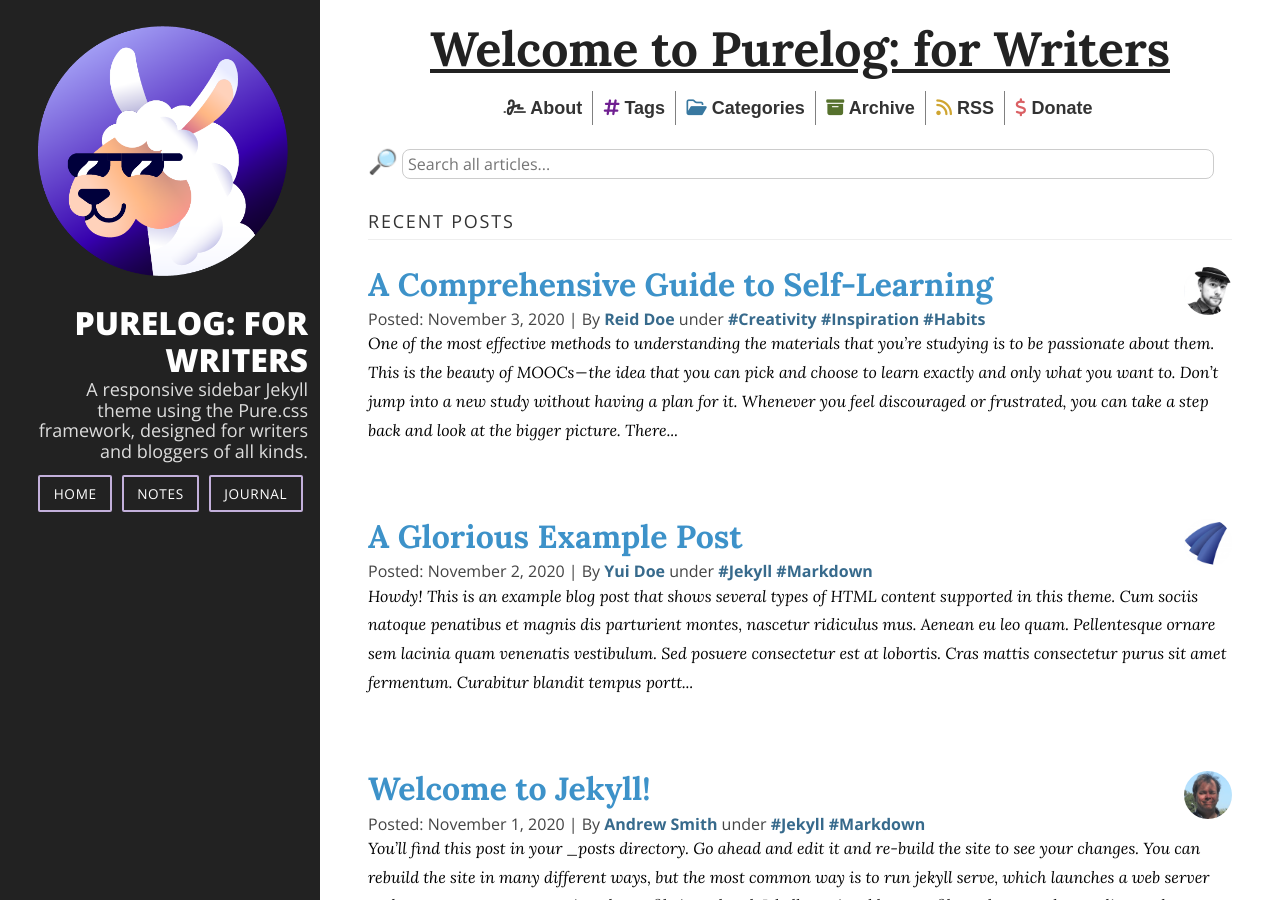
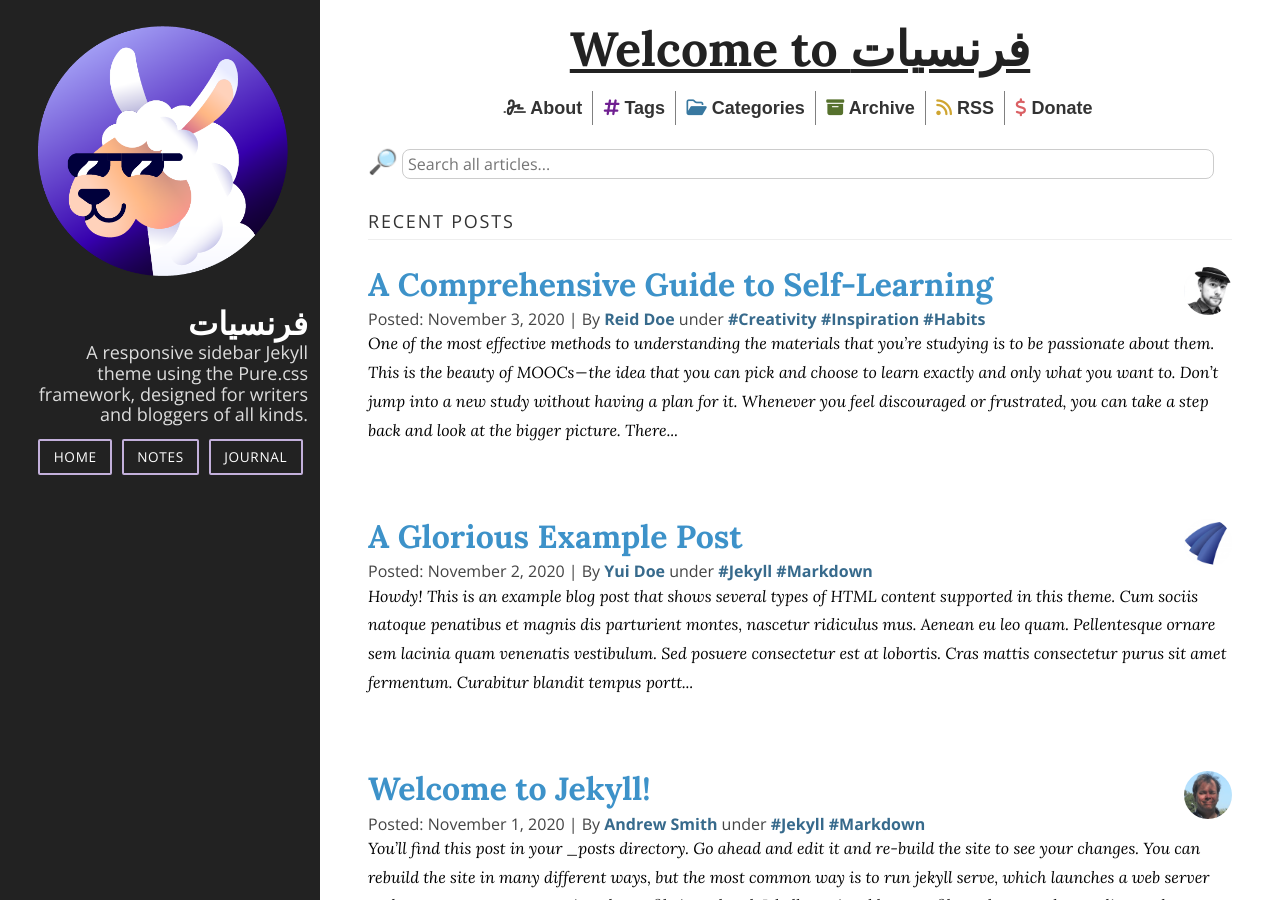
Before and after one commit to tayeb83/faransiyat, a Jekyll site: the page built from index.html, in a window 1280 px wide and 900 px high. Built offline with Jekyll 4.4.1, drawn with Linux system fonts in a browser that asks for light colours; nearby versions of some CDN libraries; the list of posts is cut into pages by our own code.

Commit message:
Update _config.yml

```diff
--- a/_config.yml
+++ b/_config.yml
@@ -18,7 +18,7 @@
 # You can create any custom variable you would like, and they will be accessible
 # in the templates via {{ site.myvariable }}.
 
-title: "Purelog: for Writers"
+title: "فرنسيات"
 email: mail@brennanbrown.ca
 description: >- # this means to ignore newlines until "baseurl:"
   A responsive sidebar Jekyll theme using the Pure.css framework,
```
